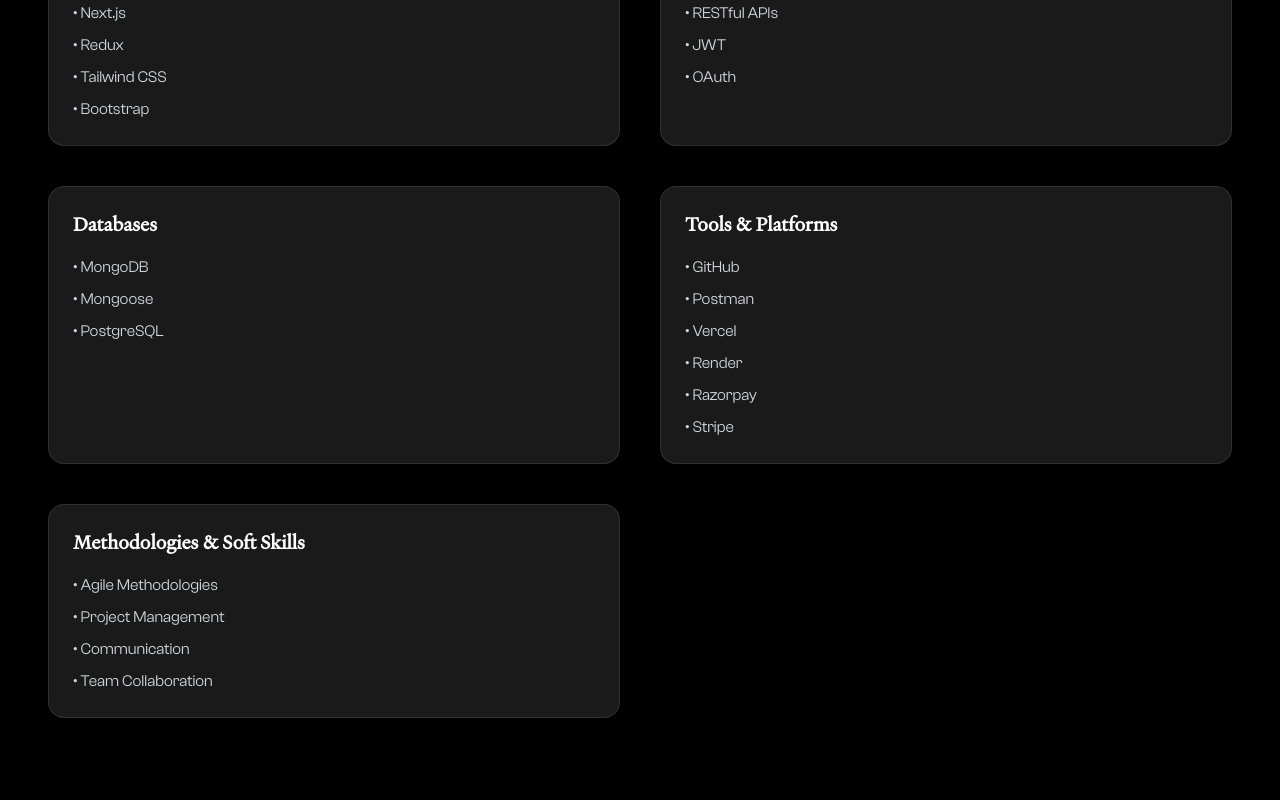
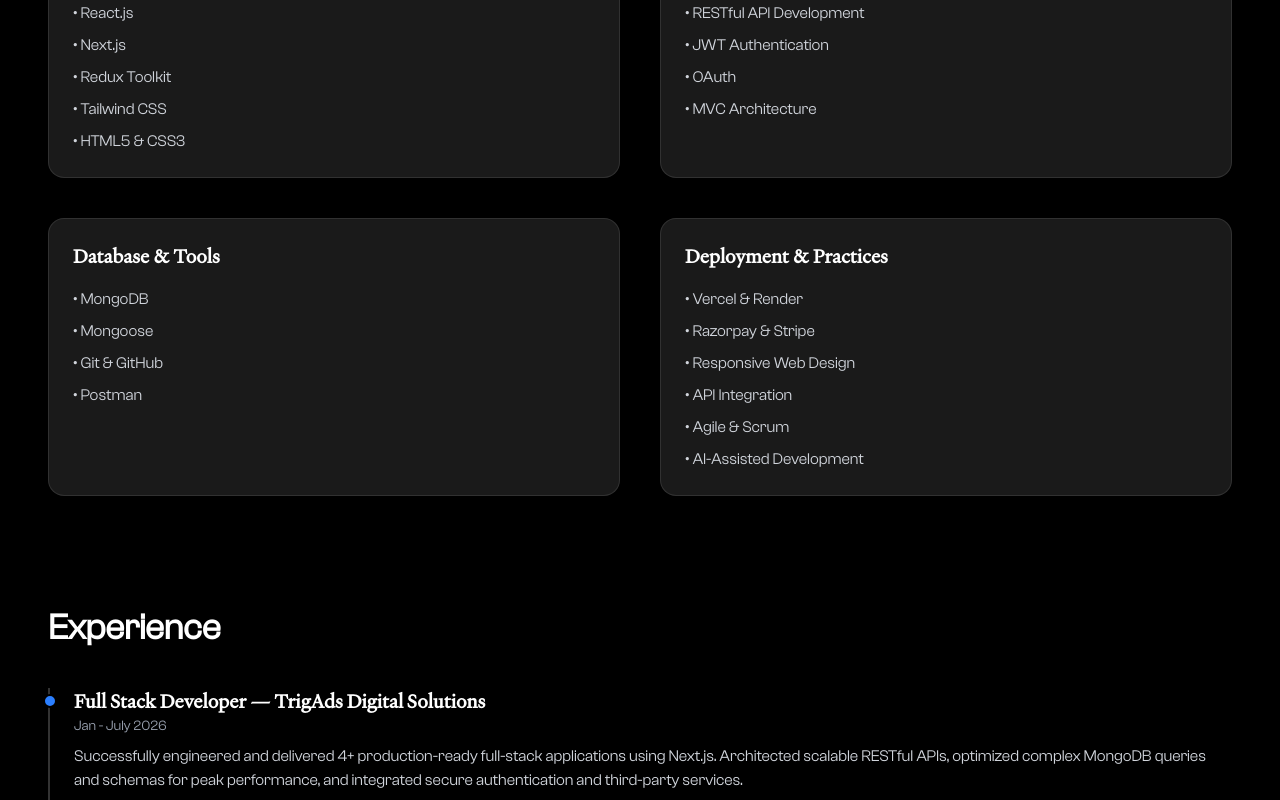
Before and after one commit to shhanifff/my-portfolio, a Next.js app: page /about in a window 1280 px wide. Shown: the part 740-1540 px from the top of the page. Built offline with nearby package versions, Linux system fonts and the light colour scheme.

Commit message:
Update portfolio: end of TrigAds contract, add Adbell Calicut project, update skills list, and remove Instagram from footer

```diff
--- a/app/about/page.tsx
+++ b/app/about/page.tsx
@@ -50,7 +50,7 @@ export default function AboutAll() {
             using the modern MERN ecosystem.
           </p>
           <a
-            href="https://drive.google.com/file/d/1kurASaXQwwCL6Ol3cm9vjEBl3ZtPeXJq/view?usp=sharing"
+            href="https://drive.google.com/file/d/1F0fJHQKVnFKcH5x1Hyan72bJrZGbZ-1R/view?usp=sharing"
             target="_blank"
             rel="noopener noreferrer"
             className="px-5 py-3 bg-white text-black hover:bg-black hover:text-white transform duration-300 rounded-3xl cursor-pointer mt-5 md:mt-4 flex w-fit justify-center items-center gap-3"
@@ -68,44 +68,42 @@ export default function AboutAll() {
           <SkillCard
             title="Frontend Development"
             skills={[
-              "JavaScript",
+              "JavaScript (ES6+)",
+              "TypeScript",
               "React.js",
               "Next.js",
-              "Redux",
+              "Redux Toolkit",
               "Tailwind CSS",
-              "Bootstrap",
+              "HTML5 & CSS3",
             ]}
           />
 
           <SkillCard
             title="Backend Development"
-            skills={["Node.js", "Express.js", "RESTful APIs", "JWT", "OAuth"]}
-          />
-
-          <SkillCard
-            title="Databases"
-            skills={["MongoDB", "Mongoose", "PostgreSQL"]}
-          />
-
-          <SkillCard
-            title="Tools & Platforms"
             skills={[
-              "GitHub",
-              "Postman",
-              "Vercel",
-              "Render",
-              "Razorpay",
-              "Stripe",
+              "Node.js",
+              "Express.js",
+              "RESTful API Development",
+              "JWT Authentication",
+              "OAuth",
+              "MVC Architecture",
             ]}
           />
 
           <SkillCard
-            title="Methodologies & Soft Skills"
+            title="Database & Tools"
+            skills={["MongoDB", "Mongoose", "Git & GitHub", "Postman"]}
+          />
+
+          <SkillCard
+            title="Deployment & Practices"
             skills={[
-              "Agile Methodologies",
-              "Project Management",
-              "Communication",
-              "Team Collaboration",
+              "Vercel & Render",
+              "Razorpay & Stripe",
+              "Responsive Web Design",
+              "API Integration",
+              "Agile & Scrum",
+              "AI-Assisted Development",
             ]}
           />
         </div>
@@ -118,8 +116,8 @@ export default function AboutAll() {
         <div className="relative border-l-2 border-white/20 pl-6 space-y-12">
           <TimelineItem
             title="Full Stack Developer — TrigAds Digital Solutions"
-            year="1/2026 - Present"
-            desc="Developing 4+ full-stack applications with Next.js, building scalable APIs, and optimizing MongoDB schemas for high performance."
+            year="Jan - July 2026"
+            desc="Successfully engineered and delivered 4+ production-ready full-stack applications using Next.js. Architected scalable RESTful APIs, optimized complex MongoDB queries and schemas for peak performance, and integrated secure authentication and third-party services."
           />
           <TimelineItem
             title="Freelance Web Developer"
--- a/app/page.tsx
+++ b/app/page.tsx
@@ -89,17 +89,25 @@ export default function Home() {
           className="flex flex-wrap justify-center gap-3 mt-8"
         >
           {[
+            "JavaScript (ES6+)",
+            "TypeScript",
+            "React.js",
+            "Next.js",
+            "Redux Toolkit",
+            "Tailwind CSS",
+            "Node.js",
+            "Express.js",
             "MongoDB",
-            "Express.js",
-            "React.js",
-            "Node.js",
-            "Next.js",
-            "REST APIs",
-            "JWT Authentication",
-            "UI Engineering",
+            "Mongoose",
+            "RESTful APIs",
+            "JWT & OAuth",
+            "Razorpay & Stripe",
+            "Git & GitHub",
+            "Postman",
+            "Vercel & Render",
             "Responsive Design",
-            "Tailwind CSS",
-            "Performance Optimization",
+            "Agile & Scrum",
+            "AI-Assisted Dev",
           ].map((tag) => (
             <motion.span
               key={tag}
--- a/app/projects/page.tsx
+++ b/app/projects/page.tsx
@@ -14,7 +14,7 @@ const projects = [
   {
     title: "Ancraze - Learning Platform",
     desc: "Developed backend architecture for a learning platform handling user management, course access, and enrollment workflows. Implemented manual payment verification and structured onboarding flow. Built admin and trainer modules for managing students, assigning tasks, and tracking progress using a WhatsApp-based communication system.",
-    tech: ["Node.js", "Express", "MongoDB"],
+    tech: ["Node.js", "Express", "MongoDB", "Firebase", "Notification System"],
     demo: "",
     github: "",
     img: "https://res.cloudinary.com/dvj3mphwu/image/upload/v1775810294/Screenshot_2026-04-10_140611_dustwh.png",
@@ -24,7 +24,14 @@ const projects = [
 
     desc: "An interactive Hindi learning platform for students of classes 5–7 featuring Varnamala practice, smart dictionary, AI mentor, exams, textbook PDFs, handwriting practice, and teacher/admin management system.",
 
-    tech: ["Next.js", "Node.js", "Express", "Firebase"],
+    tech: [
+      "Next.js",
+      "Node.js",
+      "Express",
+      "Firebase",
+      "Cloudinary",
+      "Gemini API",
+    ],
 
     demo: "https://yourhindiclub.com/",
     github: "#",
@@ -32,9 +39,31 @@ const projects = [
     img: "https://res.cloudinary.com/dvj3mphwu/image/upload/v1778663004/ChatGPT_Image_May_13_2026_02_33_07_PM_ck7xpc.png",
   },
   {
+    title: "Adbell Calicut - Chips Showcase & Landing Platform",
+    desc: "A premium, conversion-focused business landing website showcasing the product catalog, company details, and the traditional chips manufacturing process with fluid, interactive sections.",
+    tech: [
+      "Next.js",
+      "React.js",
+      "Tailwind CSS",
+      "Framer Motion",
+      "Responsive Design",
+    ],
+    demo: "https://www.adbellcalicut.com/",
+    github: "",
+    img: "https://res.cloudinary.com/dvj3mphwu/image/upload/v1783311160/Screenshot_2026-07-05_125613_dymt82.png",
+  },
+  {
     title: "E-Commerce Platform | MERN Stack",
     desc: "Built a full-stack e-commerce platform with secure authentication and role-based authorization using JWT. Designed a COD checkout flow with order tracking and developed a responsive UI with an admin dashboard supporting complete CRUD operations for product and order management.",
-    tech: ["Next.js", "Node.js", "Express.js", "Firebase", "JWT"],
+    tech: [
+      "Next.js",
+      "Node.js",
+      "Express.js",
+      "Firebase",
+      "JWT",
+      "Framer Motion",
+      "Responsive Design",
+    ],
     demo: "https://topnotch-two.vercel.app/",
     github: "",
     img: "https://res.cloudinary.com/dvj3mphwu/image/upload/v1775815686/Screenshot_2026-04-10_153741_tf4bln.png",
@@ -42,7 +71,16 @@ const projects = [
   {
     title: "ZENT - E-Commerce Platform",
     desc: "Developed a full-stack MERN e-commerce application with secure authentication, admin product management, and integrated online payments using Razorpay. Focused on building a scalable architecture and smooth checkout experience.",
-    tech: ["React", "Node.js", "Express", "MongoDB", "Razorpay"],
+    tech: [
+      "React",
+      "Node.js",
+      "Express",
+      "MongoDB",
+      "Razorpay",
+      "Framer Motion",
+      "Responsive Design",
+      "Cloudinary",
+    ],
     demo: "https://zent-client.vercel.app/",
     github: "https://github.com/shhanifff/ZENT-client",
     img: "https://res.cloudinary.com/dvj3mphwu/image/upload/v1766385835/Zent_igdacq.png",
@@ -50,7 +88,14 @@ const projects = [
   {
     title: "Reemdates - Product Showcase Platform",
     desc: "Designed a product showcase platform focused on lead conversion, enabling users to browse products and place orders directly via WhatsApp. Implemented pre-filled messaging flow to reduce user friction and improve ordering efficiency.",
-    tech: ["Next.js", "Firebase", "Node.js", "Express"],
+    tech: [
+      "Next.js",
+      "Firebase",
+      "Node.js",
+      "Express",
+      "Framer Motion",
+      "Responsive Design",
+    ],
     demo: "https://reemdates.in/",
     github: "",
     img: "https://res.cloudinary.com/dvj3mphwu/image/upload/v1775816311/Screenshot_2026-04-10_154643_eimvw1.png",
@@ -58,7 +103,7 @@ const projects = [
   {
     title: "Softell - Product Showcase & Conversion Platform",
     desc: "Developed a conversion-focused product showcase platform for a car cup holder tissue product. Engineered a seamless user journey from product discovery to WhatsApp-based ordering with pre-filled messages. Optimized images for faster load performance and integrated smooth UI animations to improve engagement and product visibility. Built scalable backend APIs for product management.",
-    tech: ["React.js", "MongoDB", "Node.js", "Express"],
+    tech: ["React.js", "MongoDB", "Node.js", "Express", "Cloudinary"],
     demo: "",
     github: "",
     img: "https://res.cloudinary.com/dvj3mphwu/image/upload/v1775879794/Screenshot_2026-04-11_092450_p4ouu4.png",
@@ -75,6 +120,7 @@ const projects = [
       "Tailwind CSS",
       "RTK Query",
       "Stripe",
+      "Cloudinary",
     ],
     demo: "#",
     github: "https://github.com/eestate/eestate/tree/dev",
@@ -92,6 +138,7 @@ const projects = [
       "Tailwind CSS",
       "Context API",
       "Razorpay",
+      "Cloudinary",
     ],
     demo: "https://ticketa-frontend.vercel.app/",
     github: "https://github.com/shhanifff/ticketa-Event-Mangment",
@@ -124,22 +171,24 @@ export default function ProjectsPage() {
             initial={{ opacity: 0, y: 25 }}
             animate={{ opacity: 1, y: 0 }}
             transition={{ duration: 0.1 }}
-            className="rounded-2xl overflow-hidden border border-white/10 bg-white/5 shadow-lg hover:shadow-2xl transition"
+            className="group rounded-2xl overflow-hidden border border-white/10 bg-white/5 shadow-lg hover:shadow-2xl hover:border-white/20 hover:bg-white/10 transition-all duration-300 transform hover:-translate-y-1 flex flex-col h-full"
           >
             {/* Image full width focus */}
+            <div className="overflow-hidden h-56 md:h-52 w-full">
               <img
                 src={project.img}
                 alt={project.title}
-              className="w-full h-56 md:h-52 object-cover"
+                className="w-full h-full object-cover transition-transform duration-500 ease-out group-hover:scale-105"
               />
+            </div>
 
             {/* Content */}
-            <div className="p-6 flex flex-col">
+            <div className="p-6 flex flex-col flex-grow">
               <h3 className="text-lg font-bold text-white headings">
                 {project.title}
               </h3>
 
-              <p className="mt-2 text-gray-400 text-sm leading-relaxed">
+              <p className="mt-2 text-gray-300 text-sm leading-relaxed">
                 {project.desc}
               </p>
 
@@ -156,24 +205,40 @@ export default function ProjectsPage() {
               </div>
 
               {/* Actions */}
-              <div className="flex justify-between items-center mt-6">
+              <div className="flex justify-between items-center mt-auto pt-6">
+                {project.demo && project.demo !== "#" ? (
                   <a
                     href={project.demo}
                     target="_blank"
+                    rel="noopener noreferrer"
                     className="text-xs flex items-center gap-2 text-gray-300 hover:text-white transition"
                   >
-                  Live Demo
+                    Live
                     <ExternalLink size={16} />
                   </a>
+                ) : (
+                  <span className="text-xs flex items-center gap-2 text-gray-600 cursor-not-allowed">
+                    Live
+                    <ExternalLink size={16} className="opacity-50" />
+                  </span>
+                )}
 
+                {project.github && project.github !== "#" ? (
                   <a
                     href={project.github}
                     target="_blank"
+                    rel="noopener noreferrer"
                     className="text-xs flex items-center gap-2 text-gray-300 hover:text-white transition"
                   >
                     Code
                     <Github size={16} />
                   </a>
+                ) : (
+                  <span className="text-xs flex items-center gap-2 text-gray-600 cursor-not-allowed">
+                    Private Code
+                    <Github size={16} className="opacity-50" />
+                  </span>
+                )}
               </div>
             </div>
           </motion.div>
```
Also changed, not shown: components/Footer.tsx (+2 -8 lines). Lines whose indentation alone changed are shown as unchanged.
